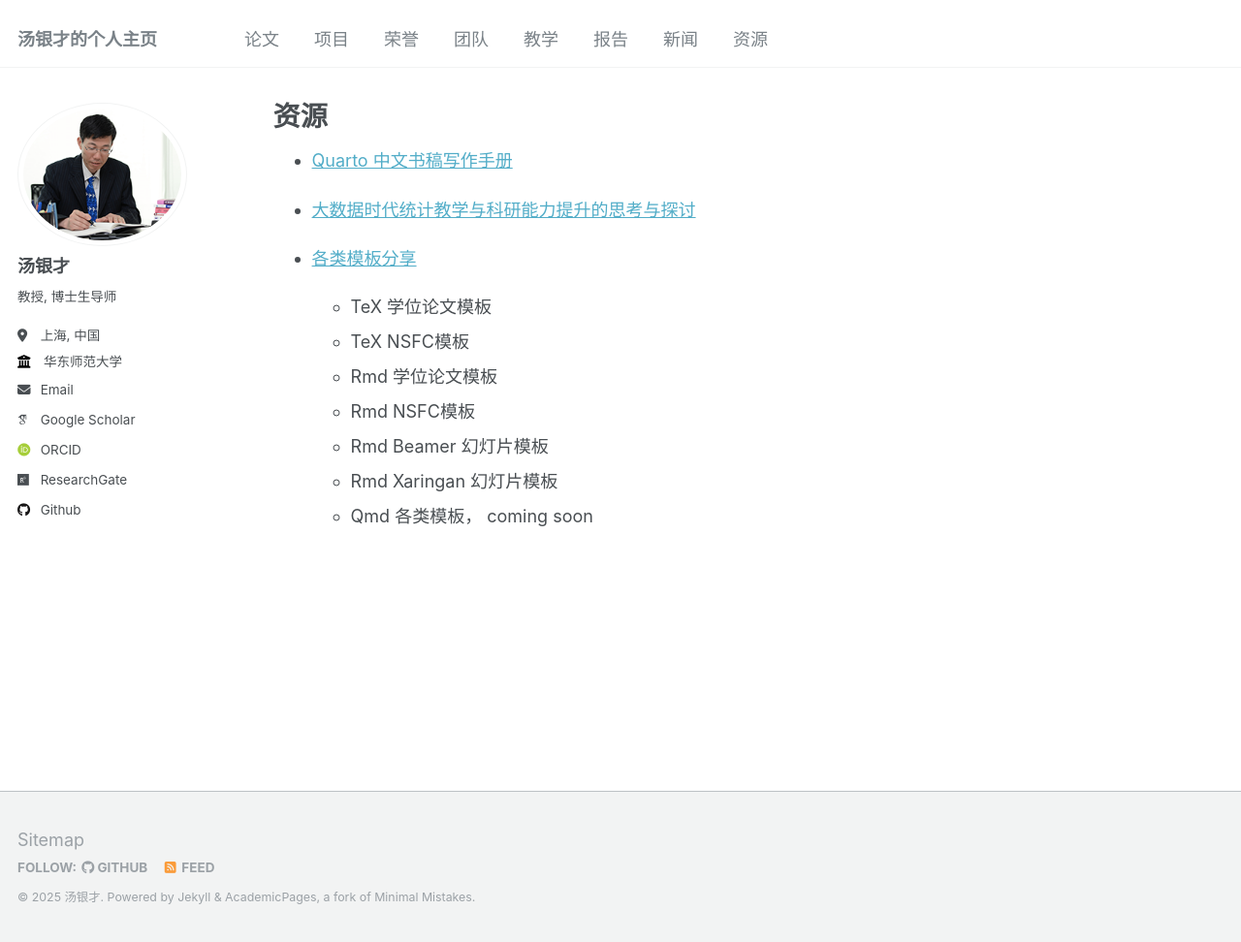
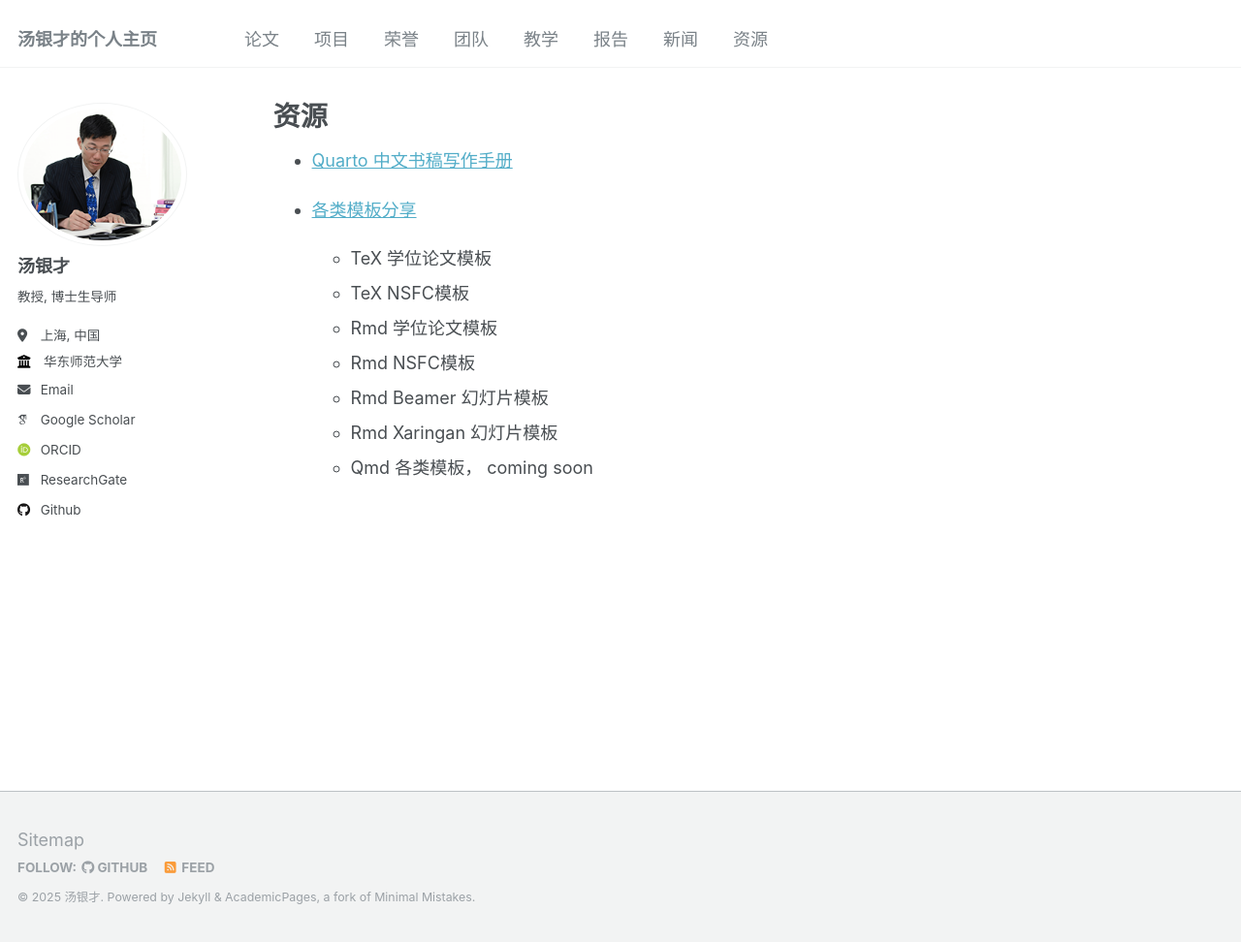
Before and after one commit to tangyc8866/tangyc8866.github.io, a Jekyll site: the page built from _pages/source.md, in a window 1280 px wide and 972 px high. Shown: the whole window at 97% size. Built offline with Jekyll 4.4.1, drawn with Linux system fonts in a browser that asks for light colours; some web fonts are replaced.

Commit message:
Update source.md

```diff
--- a/_pages/source.md
+++ b/_pages/source.md
@@ -9,8 +9,6 @@ author_profile: true
 
 - [Quarto 中文书稿写作手册](https://tangyc8866.github.io/Quarto-DS-Paradgm/refs/index.html)
 
-- [大数据时代统计教学与科研能力提升的思考与探讨](https://tangyc8866.github.io/rmarkdown-xaringan-slides/#1)
-
 - [各类模板分享](https://github.com/tangyc8866/ECNU-Stat-templates)
   - TeX 学位论文模板
   - TeX NSFC模板
```
